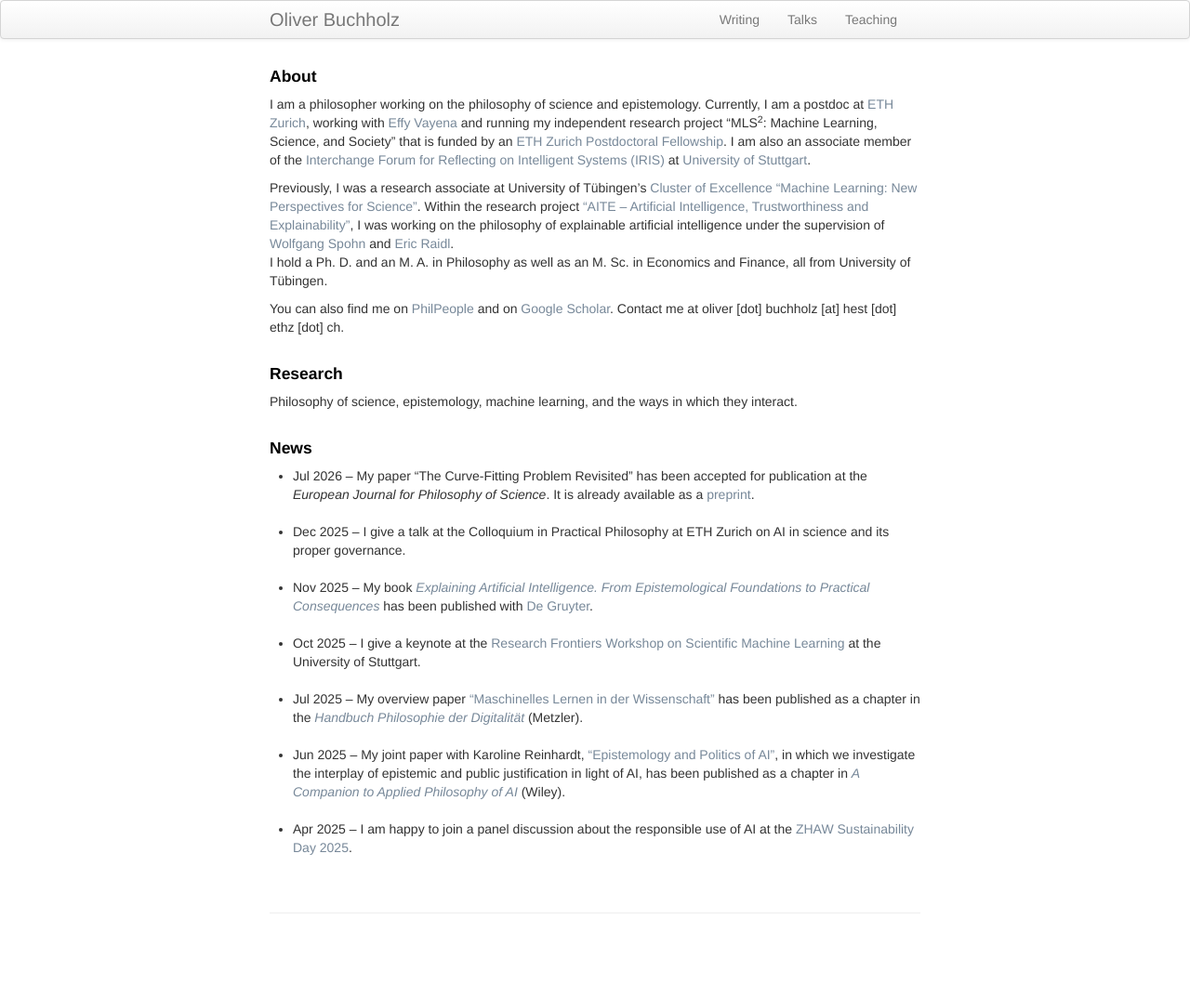
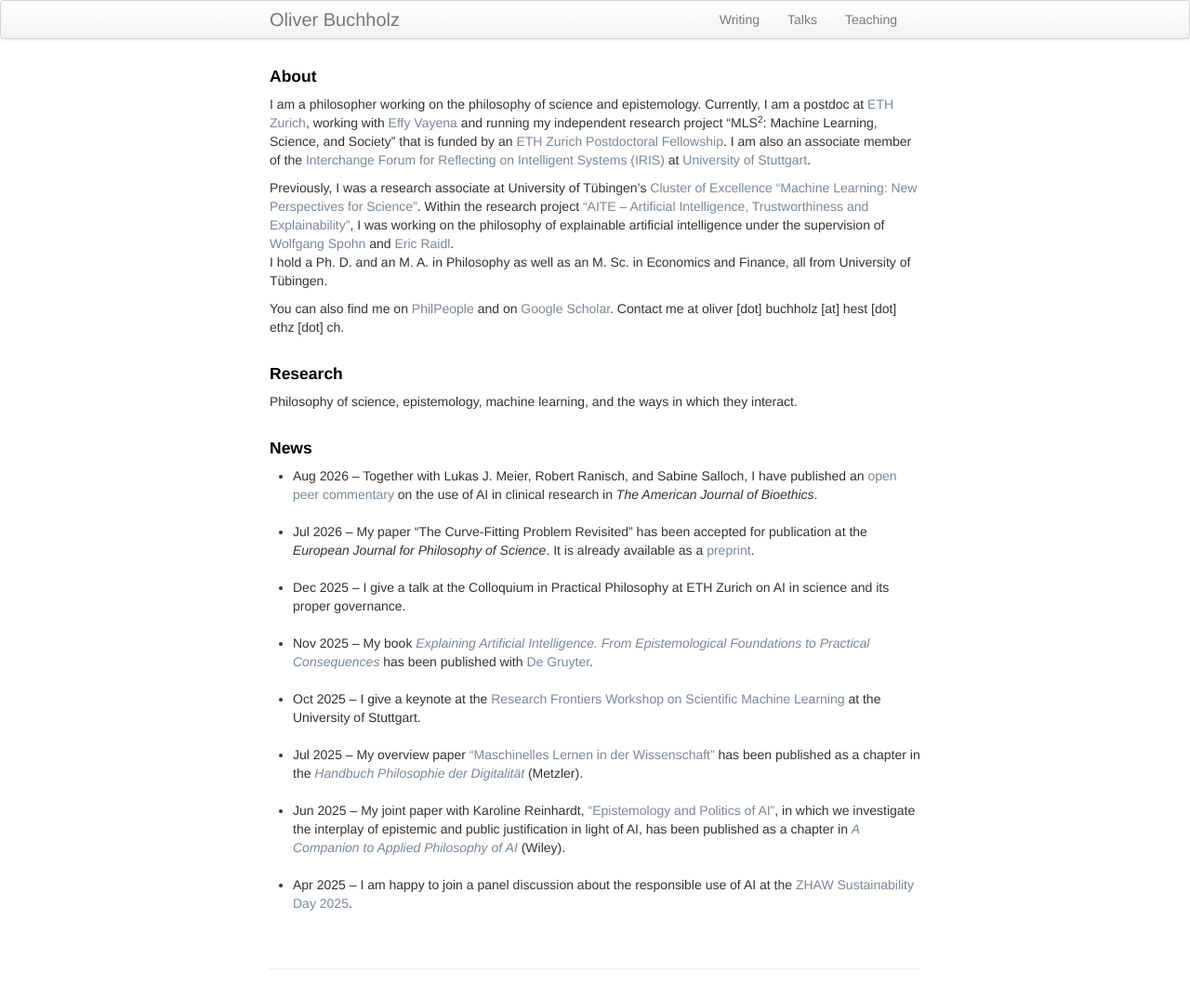
Before and after one commit to oliverbuchholz/oliverbuchholz.github.io, a Jekyll site: the page built from index.md, in a window 1280 px wide. Shown: the whole page at 93% size. Built offline with Jekyll 4.4.1, drawn with Linux system fonts in a browser that asks for light colours; before the commit the page ends 1014 px from its top, so only the background shows below that.

Commit message:
Add news items about publications and talks

```diff
--- a/index.md
+++ b/index.md
@@ -23,6 +23,9 @@ Philosophy of science, epistemology, machine learning, and the ways in which the
 <h4> News </h4>
 
 <ul>
+<li>Aug 2026 &ndash; Together with Lukas J. Meier, Robert Ranisch, and Sabine Salloch, I have published an <a href="https://doi.org/10.1080/15265161.2026.2690930" target="_blank">open peer commentary</a> on the use of AI in clinical research in <i>The American Journal of Bioethics</i>.<br><br>
+</li>
+
 <li>Jul 2026 &ndash; My paper &ldquo;The Curve-Fitting Problem Revisited&rdquo; has been accepted for publication at the <i>European Journal for Philosophy of Science</i>. It is already available as a <a href="https://philsci-archive.pitt.edu/id/eprint/30570" target="_blank">preprint</a>.<br><br>
 </li>
 
```
